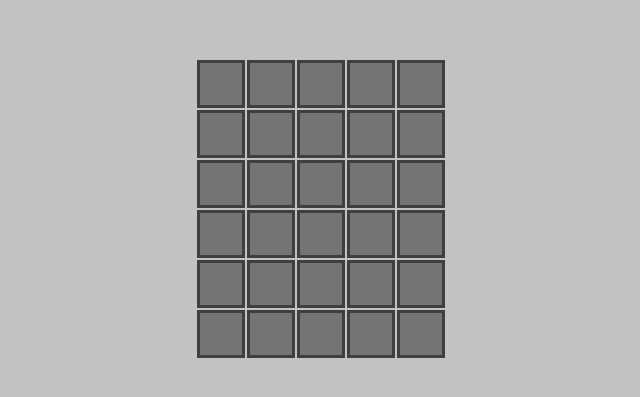
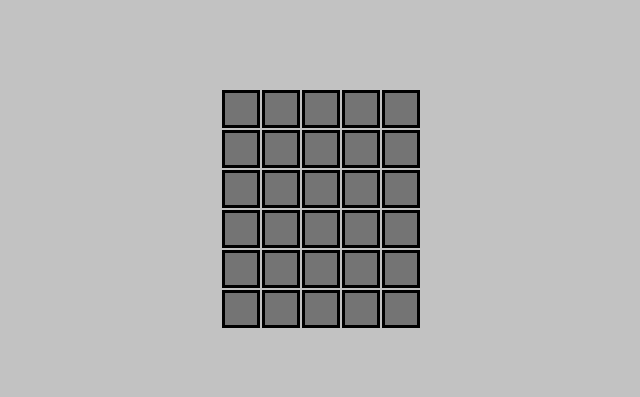
Before and after one commit to Vio-Eli/modular_decordle, a React (Create React App) app in the folder client/: page / in a window 1280 px wide. Shown: the part 191-588 px from the top of the page, without its empty margins (319-959 px from the left). Built offline with nearby package versions, Linux system fonts and the light colour scheme.

Commit message:
Update Grid.scss

```diff
--- a/client/src/components/grid/Grid.scss
+++ b/client/src/components/grid/Grid.scss
@@ -4,9 +4,9 @@
             > tr {
                 > td {
                     background-color: rgb(116, 116, 116);
-                    width: 40px;
-                    height: 40px;
-                    border: 3px rgb(63, 63, 63) solid;
+                    width: 30px;
+                    height: 30px;
+                    border: 3px black solid;
                 }
             }
         }
```
